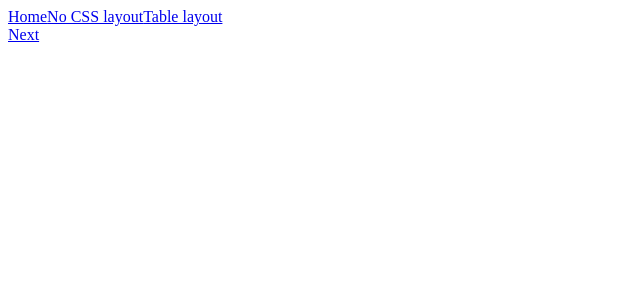
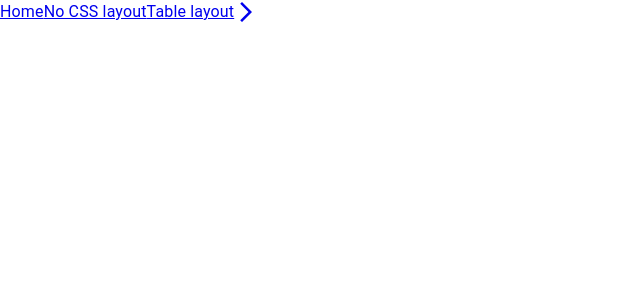
Before and after one commit to vimalmenon/pwa-demo, a React app: page / in a window 1280 px wide. Shown: the top 300 px of the page, without its empty margins (0-640 px from the left). Built offline with nearby package versions, Linux system fonts and the light colour scheme.

Commit message:
Working on navigate

```diff
--- a/package.json
+++ b/package.json
@@ -20,6 +20,7 @@
   "dependencies": {
     "@emotion/react": "^11.8.1",
     "@emotion/styled": "^11.8.1",
+    "@mui/icons-material": "^5.4.2",
     "@mui/material": "^5.4.3",
     "framer-motion": "^6.2.8",
     "react": "^17.0.2",
--- a/src/Component/Layout/Layout.widget.tsx
+++ b/src/Component/Layout/Layout.widget.tsx
@@ -1,31 +1,23 @@
 import React from "react";
-import {useLocation} from "react-router";
-
+import CssBaseline from '@mui/material/CssBaseline';
 
 import {Header} from "../Header";
 import {Footer} from "../Footer";
 import {Sidebar} from "../Sidebar";
-
-import {PageLinks} from "../../Data";
-import { Link } from "react-router-dom";
+import {Navigate} from "../Navigate";
 
 export const Layout:React.FC = ({children}) => {
-    const location = useLocation();
-    const {previous, next} = PageLinks[location.pathname] || {};
     return (
+        <Navigate>
+            <CssBaseline />
             <section>
                 <Header />
                 <Sidebar />
-            {previous && <div>
-                <Link to={previous}>Previous</Link>
-            </div>}
                 <section>
                     {children}
                 </section>
-            {next&& <div>
-                <Link to={next}>Next</Link>
-            </div>}
                 <Footer />
             </section>
+        </Navigate>
     )
 }
--- /dev/null
+++ b/src/Component/Navigate/Navigate.widget.tsx
@@ -0,0 +1,39 @@
+import React from "react";
+import { styled } from '@mui/system';
+import { Link } from "react-router-dom";
+import ArrowForwardIosIcon from '@mui/icons-material/ArrowForwardIos';
+import ArrowBackIosNewIcon from '@mui/icons-material/ArrowBackIosNew';
+
+import {useLocation} from "react-router";
+
+import {PageLinks} from "../../Data";
+
+
+const Container = styled('div')({
+    display: "flex",
+    flex: "1",
+});
+
+
+export const Navigate:React.FC = ({children}) => {
+    const location = useLocation();
+    const {previous, next} = PageLinks[location.pathname] || {};
+
+    return (
+        <Container>
+            <div>
+                {previous && <div>
+                    <Link to={previous}><ArrowBackIosNewIcon /></Link>
+                </div>}
+            </div>
+            <div>
+                {children}
+            </div>
+            <div>
+                {next&& <div>
+                    <Link to={next}><ArrowForwardIosIcon /></Link>
+                </div>}
+            </div>
+        </Container>
+    )
+}
--- /dev/null
+++ b/src/Component/Navigate/index.ts
@@ -0,0 +1 @@
+export * from "./Navigate.widget";
```
Also changed, not shown: 2 other files (tests, documents, lock files or other folders). Lines whose indentation alone changed are shown as unchanged.
